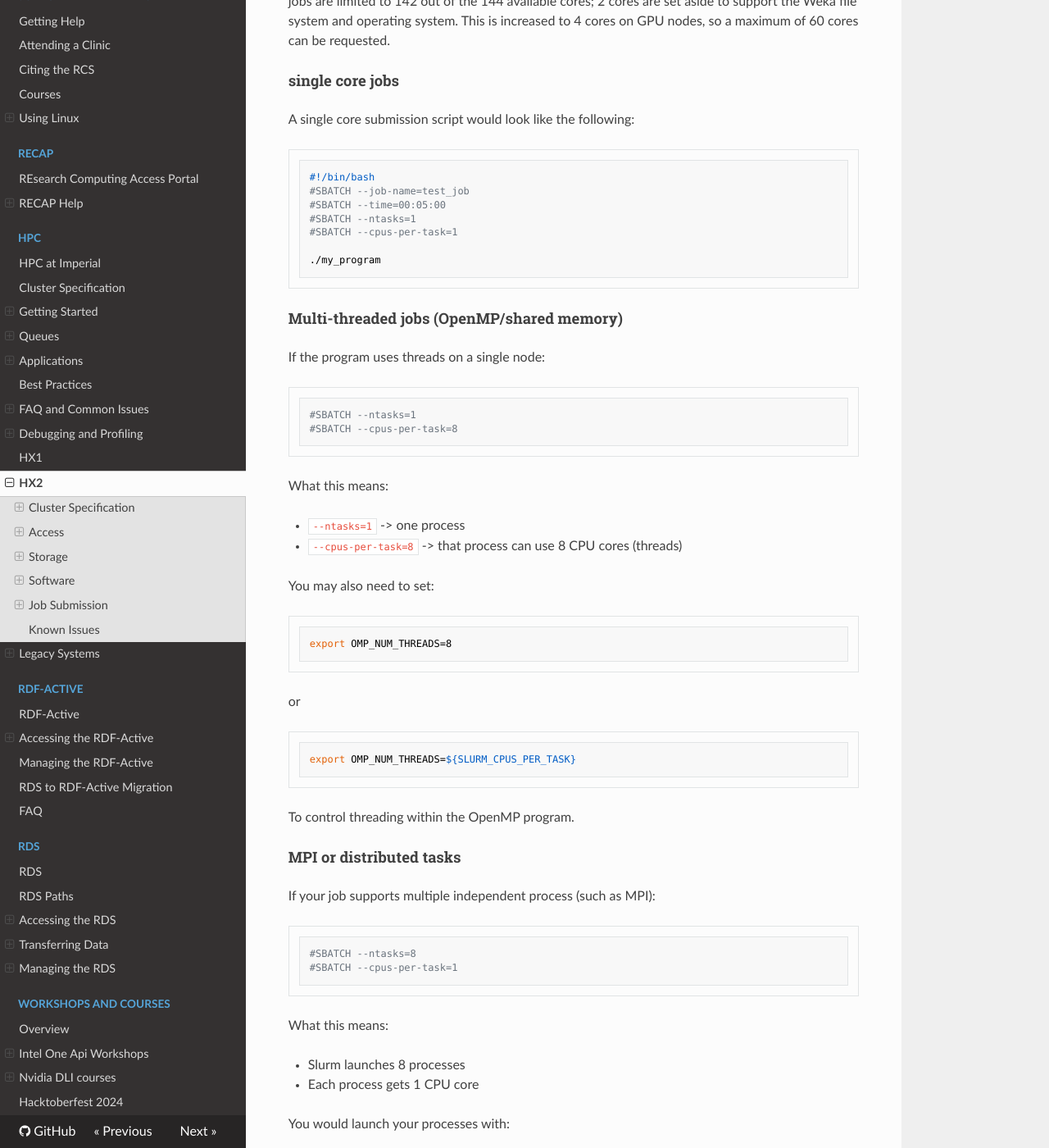
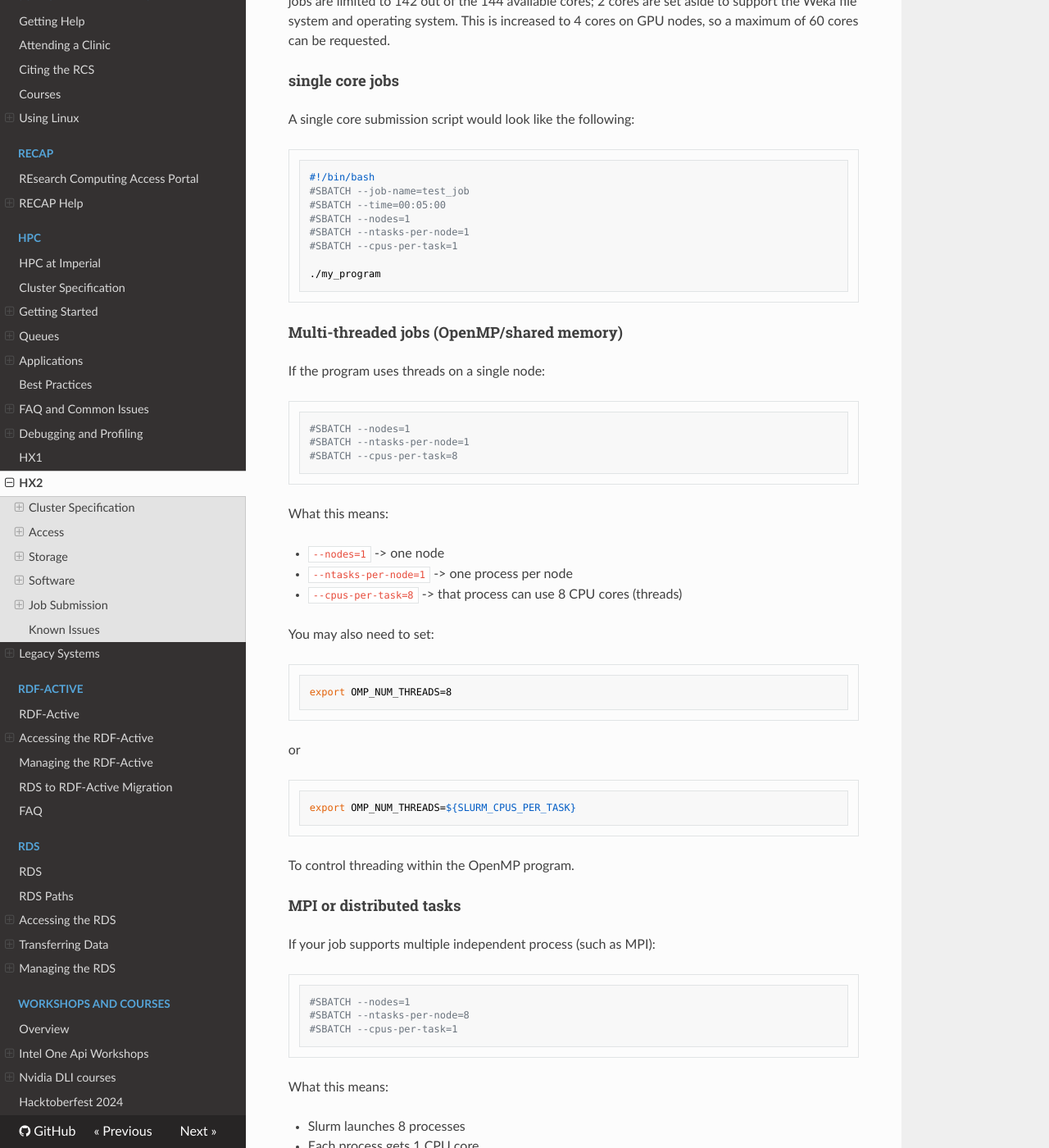
Before and after one commit to ImperialCollegeLondon/icl-rcs-user-guide, an MkDocs documentation site: the page built from docs/hpc/pilot/hx2.md, in a window 1280 px wide and 1400 px high, scrolled down 5657 px. Shown: the whole window at 82% size. Built offline with MkDocs 1.6.1, drawn with Linux system fonts in a browser that asks for light colours; nearby versions of some CDN libraries; some of the changed text lies outside the part shown.

Commit message:
Changed to ntasks-per-node.

````diff
--- a/docs/hpc/pilot/hx2.md
+++ b/docs/hpc/pilot/hx2.md
@@ -192,7 +192,8 @@ The final partition/queue layout is still being developed. Note that on standard
 #!/bin/bash
 #SBATCH --job-name=test_job
 #SBATCH --time=00:05:00
-#SBATCH --ntasks=1
+#SBATCH --nodes=1
+#SBATCH --ntasks-per-node=1
 #SBATCH --cpus-per-task=1
 
 ./my_program
@@ -203,13 +204,15 @@ The final partition/queue layout is still being developed. Note that on standard
 If the program uses threads on a single node:
 
 ```bash
-#SBATCH --ntasks=1
+#SBATCH --nodes=1
+#SBATCH --ntasks-per-node=1
 #SBATCH --cpus-per-task=8
 ```
 
 What this means:
 
-* `--ntasks=1` -> one process
+* `--nodes=1` -> one node
+* `--ntasks-per-node=1` -> one process per node
 * `--cpus-per-task=8` -> that process can use 8 CPU cores (threads)
 
 You may also need to set:
@@ -231,7 +234,8 @@ To control threading within the OpenMP program.
 If your job supports multiple independent process (such as MPI):
 
 ```bash
-#SBATCH --ntasks=8
+#SBATCH --nodes=1
+#SBATCH --ntasks-per-node=8
 #SBATCH --cpus-per-task=1
 ```
 
@@ -259,7 +263,8 @@ In both cases, the mpi distribution must be suitably configured to work with Slu
 If each MPI rank uses multiple threads:
 
 ```
-#SBATCH --ntasks=4
+#SBATCH --nodes=1
+#SBATCH --ntasks-per-node=4
 #SBATCH --cpus-per-task=4
 ```
 
````
